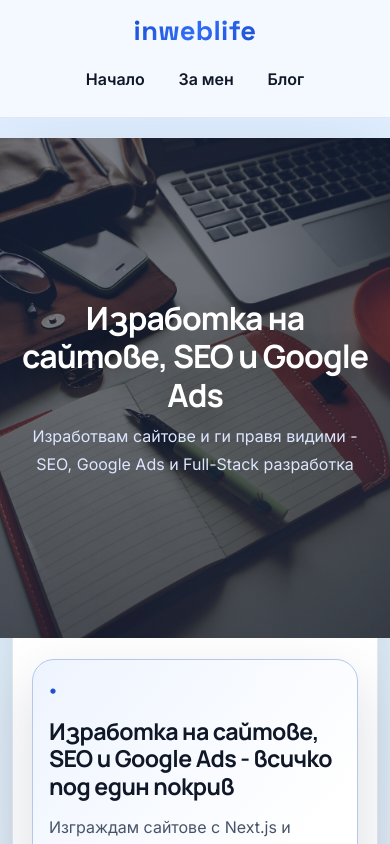
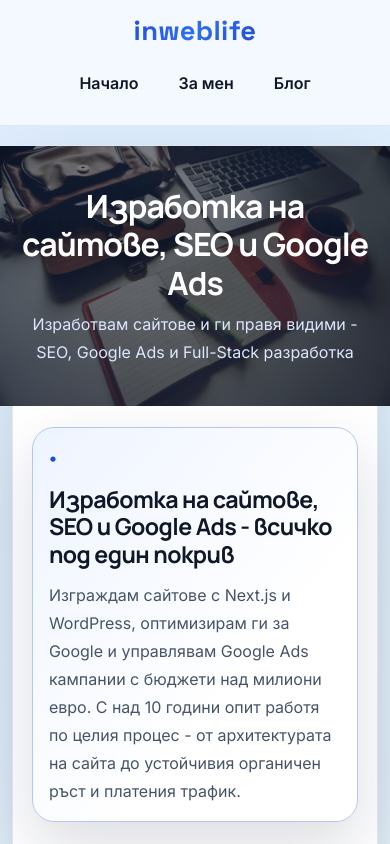
Before and after one commit to inweblife/inweblife, a Next.js app: page / in a window 390 px wide. Shown: the top 844 px of the page. Built offline with nearby package versions, Linux system fonts and the light colour scheme; no server answers.

Commit message:
mobile styles

```diff
--- a/styles/About.module.css
+++ b/styles/About.module.css
@@ -19,6 +19,13 @@
 
 .heroImage {
   object-fit: cover;
+}
+
+@media (max-width: 48rem) {
+  .heroBanner {
+    min-height: 260px;
+    height: min(45vh, 260px);
+  }
 }
 
 .heroOverlay {
@@ -239,7 +246,7 @@
   background: rgba(11, 22, 46, 0.9);
   color: #d4af37;
   border: 1px solid rgba(212, 175, 55, 0.45);
-  font-size: 0.72rem;
+  font-size: 0.8rem;
   letter-spacing: 0.01em;
   text-transform: uppercase;
 }
--- a/styles/Article.module.css
+++ b/styles/Article.module.css
@@ -14,6 +14,13 @@
 
 .heroImage {
   object-fit: cover;
+}
+
+@media (max-width: 48rem) {
+  .heroBanner {
+    min-height: 260px;
+    height: min(45vh, 260px);
+  }
 }
 
 .heroOverlay {
--- a/styles/Blog.module.css
+++ b/styles/Blog.module.css
@@ -15,6 +15,13 @@
 
 .heroImage {
   object-fit: cover;
+}
+
+@media (max-width: 48rem) {
+  .heroBanner {
+    min-height: 260px;
+    height: min(45vh, 260px);
+  }
 }
 
 .heroOverlay {
--- a/styles/Home.module.css
+++ b/styles/Home.module.css
@@ -20,6 +20,13 @@
 
 .heroImage {
   object-fit: cover;
+}
+
+@media (max-width: 48rem) {
+  .heroBanner {
+    min-height: 260px;
+    height: min(45vh, 260px);
+  }
 }
 
 .heroOverlay {
--- a/styles/globals.css
+++ b/styles/globals.css
@@ -213,6 +213,10 @@ button:focus-visible {
     width: 100%;
     justify-content: center;
   }
+
+  .menuList a {
+    padding: 0.75rem 1rem;
+  }
 }
 
 footer {
@@ -245,8 +249,8 @@ footer small {
 }
 
 .socialLink {
-  width: 2.4rem;
-  height: 2.4rem;
+  width: 2.75rem;
+  height: 2.75rem;
   display: inline-flex;
   align-items: center;
   justify-content: center;
```
Also changed, not shown: pages/kalkulator-digitalen-marketing.js (+28 -12 lines).
